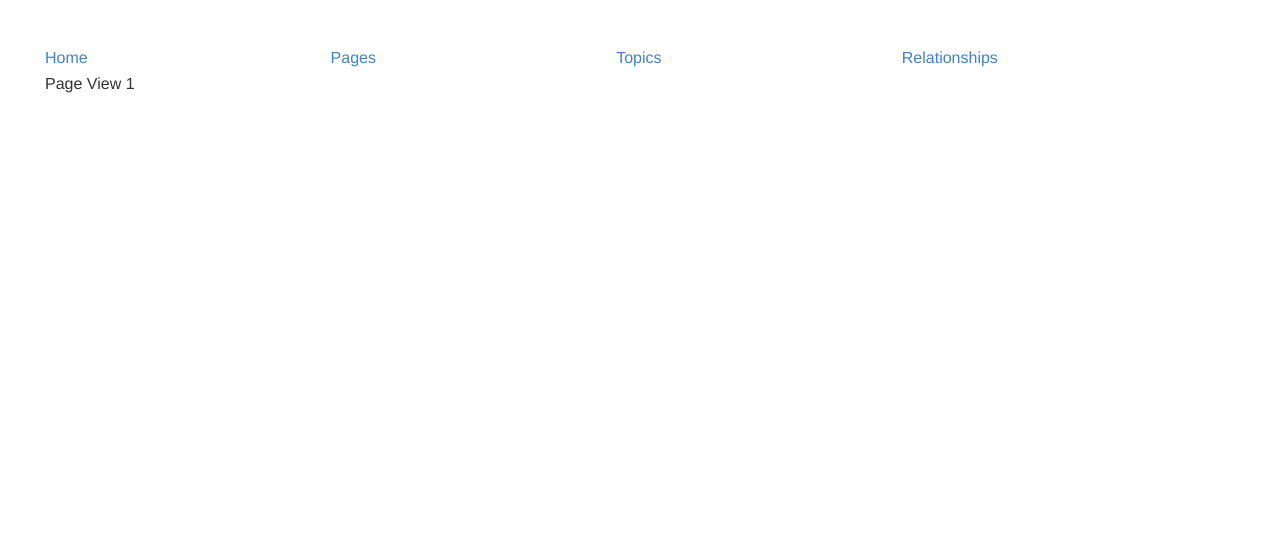
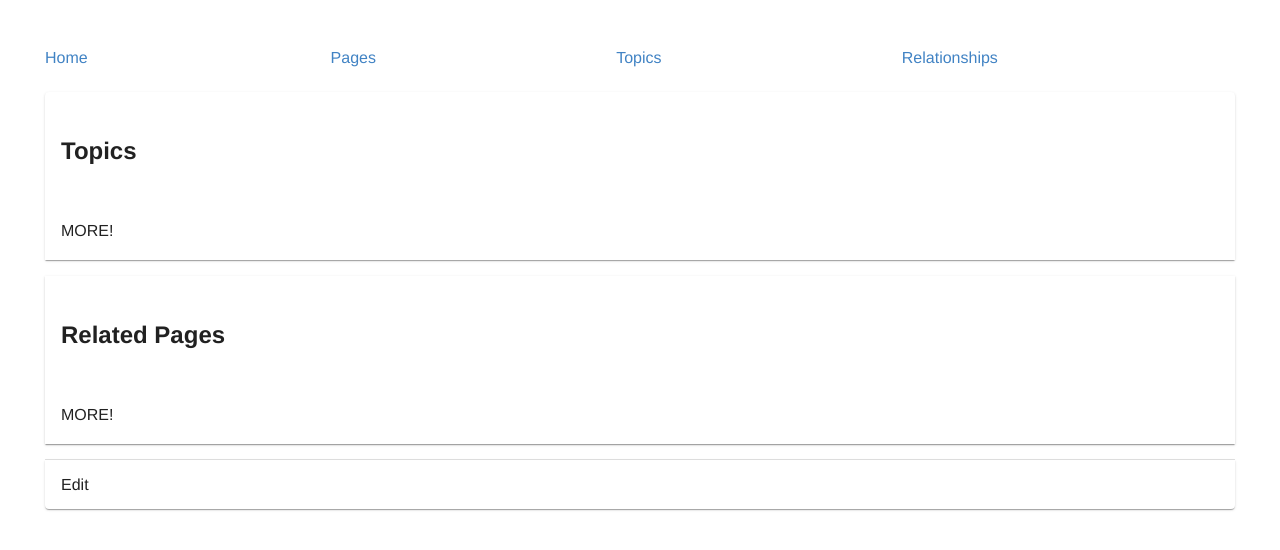
Before and after one commit to lrast/reference-organizer, a React (Create React App) app in the folder frontend/: page /page/1 in a window 1280 px wide. Shown: the top 550 px of the page. Built offline with nearby package versions, Linux system fonts and the light colour scheme; no server answers.

Commit message:
UI working

```diff
--- a/frontend/package.json
+++ b/frontend/package.json
@@ -3,6 +3,9 @@
   "version": "0.1.0",
   "private": true,
   "dependencies": {
+    "@emotion/react": "^11.10.6",
+    "@emotion/styled": "^11.10.6",
+    "@mui/material": "^5.12.1",
     "@testing-library/jest-dom": "^5.16.5",
     "@testing-library/react": "^14.0.0",
     "@testing-library/user-event": "^14.4.3",
--- a/frontend/src/PageView/pageview.js
+++ b/frontend/src/PageView/pageview.js
@@ -1,9 +1,45 @@
-import React from 'react'
+import React, {useState, useEffect} from 'react'
 import { useParams } from 'react-router-dom';
 
+import { Accordion, AccordionSummary, AccordionDetails } from '@mui/material';
+
+import {EditPanel} from '../myComponents';
+
 function PageView() {
-    let {pageId} = useParams()
-    return <div> Page View {pageId}</div>
+  let {pageId} = useParams()
+  const [pageData, setData] = useState({})
+
+  useEffect( () => {
+      fetch('/api/page/'+ pageId )
+      .then( (response) => response.json() )
+      .then( (data) => setData(data) )
+    }, [])
+
+  return (
+    <>
+    <center> <h1> <a href={pageData.url}> {pageData.name } </a> </h1> </center>
+    <Accordion defaultExpanded="true">
+      <AccordionSummary>
+        <h2> Topics </h2>
+      </AccordionSummary>
+      <AccordionDetails>
+        MORE!
+      </AccordionDetails>
+    </Accordion>
+
+    <Accordion defaultExpanded="true">
+      <AccordionSummary>
+        <h2> Related Pages </h2>
+      </AccordionSummary>
+      <AccordionDetails>
+        MORE!
+      </AccordionDetails>
+    </Accordion>
+
+    <EditPanel rootType="page" rootId={pageId} />
+
+    </>
+    )
 }
 
 export default PageView;
--- a/frontend/src/TopicView/topicview.js
+++ b/frontend/src/TopicView/topicview.js
@@ -1,9 +1,72 @@
-import React from 'react'
+import React, {useState, useEffect} from 'react'
 import { useParams } from 'react-router-dom';
 
+import {Sidebar, TableBody} from '../TableComponents'
+
+import { Accordion, AccordionSummary, AccordionDetails } from '@mui/material';
+
+
 function TopicView() {
-    let {topicId} = useParams()
-    return <div> Topic View {topicId}</div>
+  let {topicId} = useParams()
+  const [topicData, setData] = useState({})
+
+  const [pageTableData, setPageTableData] = useState([])
+  const [pageCols, setPageCols] = useState([])
+
+
+  useEffect( () => {
+  fetch( '/api/topic/' + topicId )
+  .then( (response) => response.json() )
+  .then( (data) => {
+    setData(data);
+    setPageTableData( data.pages.map( (row) => { return {
+      'link': <a> {row.name} </a>,
+      'info': <a href={'/page/'+row.id}> info </a>,
+      'remove': <a> Remove from topic </a>
+    }}) );
+    setPageCols([
+      { Header: '', accessor: 'link'},
+      {Header: '', accessor: 'info'},
+      { Header: '', accessor: 'remove'}
+      ])
+  })
+  }, [])
+
+  return (
+    <>
+    <center> <h1> {topicData.name} </h1> </center>
+    <Accordion defaultExpanded="true">
+      <AccordionSummary>
+        <h2> Pages </h2>
+      </AccordionSummary>
+      <AccordionDetails>
+        <div className="table-wrapper">
+          <TableBody data={pageTableData} columns={pageCols}/>
+          <Sidebar/>
+        </div>
+      </AccordionDetails>
+    </Accordion>
+
+   <Accordion defaultExpanded="true">
+      <AccordionSummary>
+        <h2> Related Topics </h2>
+      </AccordionSummary>
+      <AccordionDetails>
+        MORE!
+      </AccordionDetails>
+    </Accordion>
+
+    <Accordion>
+      <AccordionSummary>
+        Edit page
+      </AccordionSummary>
+      <AccordionDetails>
+        MORE!
+      </AccordionDetails>
+    </Accordion>
+    </>
+  )
 }
 
+
 export default TopicView;
--- /dev/null
+++ b/frontend/src/myComponents.js
@@ -0,0 +1,89 @@
+// General use components
+
+import React from 'react'
+import { Accordion, AccordionSummary, AccordionDetails } from '@mui/material';
+
+
+function EditPanel ({rootType, rootId}){
+  return (
+    <>
+    <Accordion>
+      <AccordionSummary>
+        Edit
+      </AccordionSummary>
+      <AccordionDetails>
+        MORE from my components! {rootType}
+      </AccordionDetails>
+    </Accordion>
+    </>
+    )
+}
+
+
+
+
+
+
+
+
+
+
+
+export {EditPanel};
+
+
+/* autofilling forms
+
+var autofillForms = document.querySelectorAll(".autofill-form")
+
+for (const pageForm of autofillForms) {
+  let thisInput = pageForm.querySelector("input[class='autofill-box']")
+  let thisButton = pageForm.querySelector("input[type='submit']")
+  let thisData = pageForm.querySelector("datalist")
+
+  thisButton.addEventListener('click', function (event) {
+    for ( option of thisData.querySelectorAll('option') ){
+
+      if (option.value == thisInput.value) {
+
+        endpoint = pageForm.getAttribute('data-endpoint')
+        requestkey = option.getAttribute('data-requestkey')
+        requestvalue = option.getAttribute('data-requestvalue')
+
+        requestbody = {}
+        requestbody[requestkey] = requestvalue
+
+
+        fetch(endpoint , {method: 'POST', body: JSON.stringify(requestbody) })
+        location.reload()
+      }
+    }
+  })
+}
+*/
+
+
+
+/*
+submitButton.addEventListener('click', makeText)
+urlField.addEventListener('blur', deselectURL)
+
+
+
+function deselectURL(event){
+  if (nameField.value == "") {
+    if (urlField.value==""){
+      return
+    }
+
+    let resourceTitle = fetch("{{url_for('api.getWebpageTitle')}}",
+      {method: 'POST',
+       body: urlField.value}).then((x)=>x.text()).then( (title)=>nameField.value=title )
+  }
+}
+
+function makeText(event) {
+  topicField.type = "text"
+  console.log(topicField.type)
+}
+*/
```
